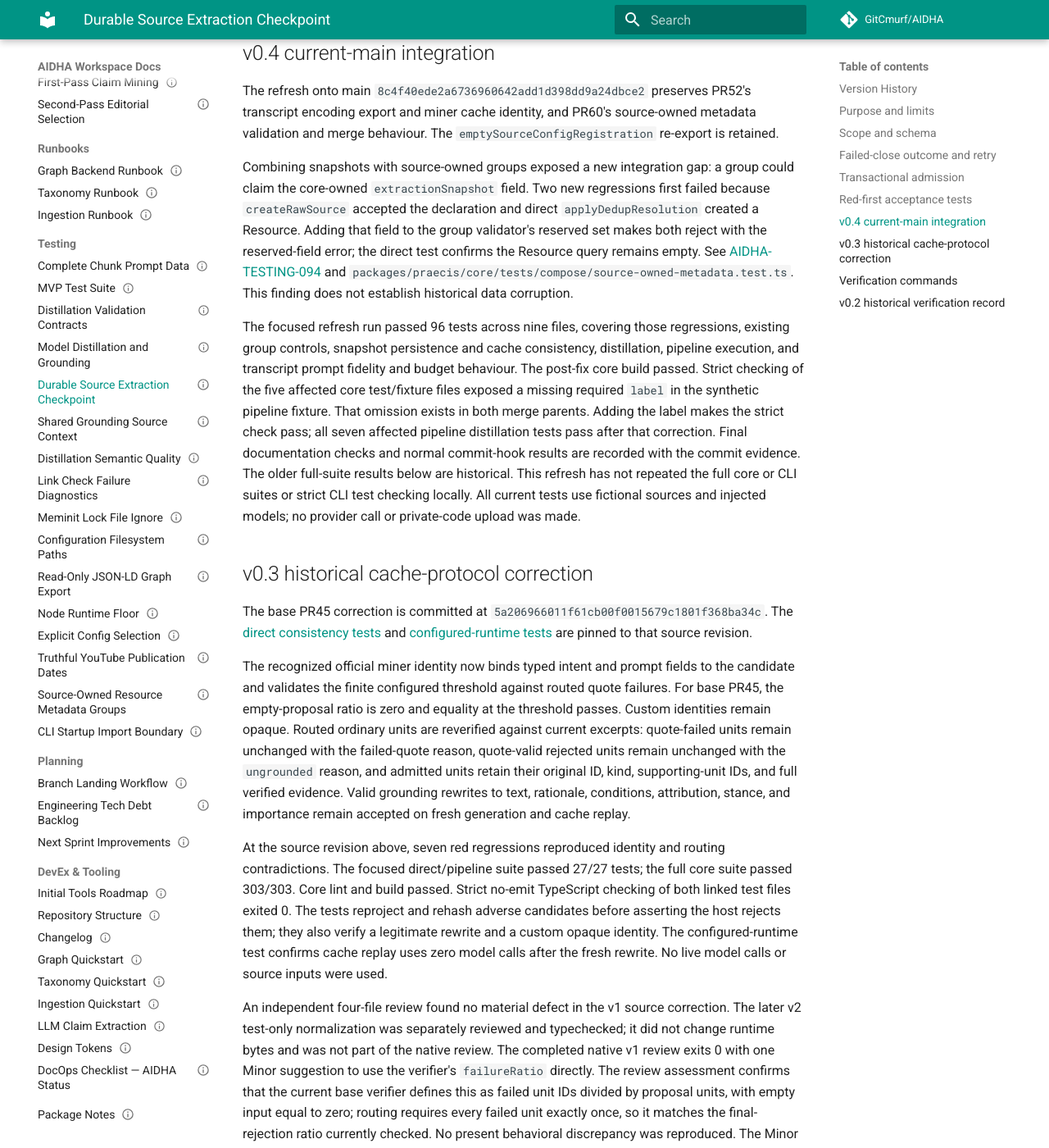
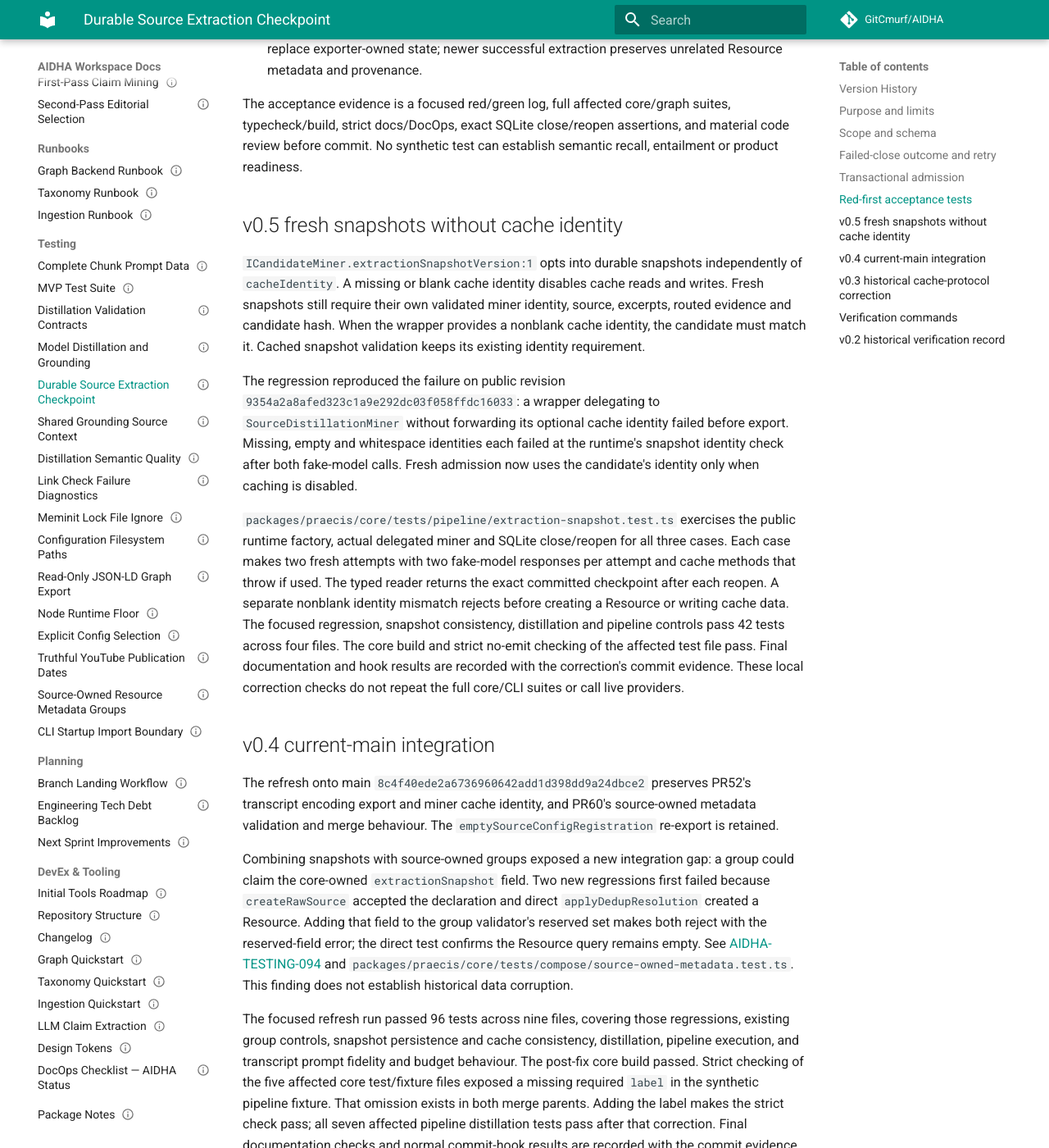
Before and after one commit to GitCmurf/AIDHA, an MkDocs documentation site: the page built from docs/55-testing/testing-069-extraction-checkpoint.md, in a window 1280 px wide and 1400 px high, scrolled down 3953 px. Shown: the whole window at 82% size. Built offline with MkDocs 1.6.1 and Material for MkDocs 9.7.7, drawn with Linux system fonts in a browser that asks for light colours; comment, search, counter and statistics services are not loaded; the version menu is left out; some of the changed text lies outside the part shown.

Commit message:
fix(core): admit fresh snapshots without cache identity

```diff
--- a/docs/01-indices/catalog.json
+++ b/docs/01-indices/catalog.json
@@ -442,7 +442,7 @@
       "document_id": "AIDHA-TESTING-069",
       "owner": "Engineering",
       "status": "Draft",
-      "version": "0.4",
+      "version": "0.5",
       "last_updated": "2026-10-19",
       "title": "Durable Source Extraction Checkpoint",
       "type": "TESTING",
--- a/docs/55-testing/testing-069-extraction-checkpoint.md
+++ b/docs/55-testing/testing-069-extraction-checkpoint.md
@@ -2,7 +2,7 @@
 document_id: AIDHA-TESTING-069
 owner: Engineering
 status: Draft
-version: '0.4'
+version: '0.5'
 last_updated: 2026-10-19
 title: Durable Source Extraction Checkpoint
 type: TESTING
@@ -14,7 +14,7 @@ related_ids: [AIDHA-PLAN-015, AIDHA-TESTING-057]
 > **Document ID:** AIDHA-TESTING-069
 > **Owner:** Engineering
 > **Status:** Draft
-> **Version:** 0.4
+> **Version:** 0.5
 > **Last Updated:** 2026-10-19
 > **Type:** TESTING
 
@@ -28,6 +28,7 @@ related_ids: [AIDHA-PLAN-015, AIDHA-TESTING-057]
 | 0.2 | 2026-10-17 | Codex | Verify the public CLI failure contract and typed fixtures. | — | Draft | PR 45 |
 | 0.3 | 2026-10-17 | Codex | Verify cache identity and routed-unit consistency. | — | Draft | PR 45 follow-up |
 | 0.4 | 2026-10-19 | Codex | Record current-main integration, reserved-group regression and standing technical merge authority | — | Draft | AIDHA-TESTING-094 |
+| 0.5 | 2026-10-19 | Codex | Admit fresh delegated snapshots when optional cache identity is absent or blank | — | Draft | PR 45 |
 
 ## Purpose and limits
 
@@ -134,6 +135,30 @@ below supplement that historical test revision.
 The acceptance evidence is a focused red/green log, full affected core/graph suites,
 typecheck/build, strict docs/DocOps, exact SQLite close/reopen assertions, and material code review
 before commit. No synthetic test can establish semantic recall, entailment or product readiness.
+
+## v0.5 fresh snapshots without cache identity
+
+`ICandidateMiner.extractionSnapshotVersion:1` opts into durable snapshots independently of
+`cacheIdentity`. A missing or blank cache identity disables cache reads and writes. Fresh snapshots
+still require their own validated miner identity, source, excerpts, routed evidence and candidate
+hash. When the wrapper provides a nonblank cache identity, the candidate must match it. Cached
+snapshot validation keeps its existing identity requirement.
+
+The regression reproduced the failure on public revision
+`9354a2a8afed323c1a9e292dc03f058ffdc16033`: a wrapper delegating to `SourceDistillationMiner`
+without forwarding its optional cache identity failed before export. Missing, empty and whitespace
+identities each failed at the runtime's snapshot identity check after both fake-model calls.
+Fresh admission now uses the candidate's identity only when caching is disabled.
+
+`packages/praecis/core/tests/pipeline/extraction-snapshot.test.ts` exercises the public runtime
+factory, actual delegated miner and SQLite close/reopen for all three cases. Each case makes two
+fresh attempts with two fake-model responses per attempt and cache methods that throw if used.
+The typed reader returns the exact committed checkpoint after each reopen. A separate nonblank
+identity mismatch rejects before creating a Resource or writing cache data. The focused regression,
+snapshot consistency, distillation and pipeline controls pass 42 tests across four files. The core
+build and strict no-emit checking of the affected test file pass. Final documentation and hook
+results are recorded with the correction's commit evidence. These local correction checks do not
+repeat the full core/CLI suites or call live providers.
 
 ## v0.4 current-main integration
 
```
Also changed, not shown: 2 other files.
